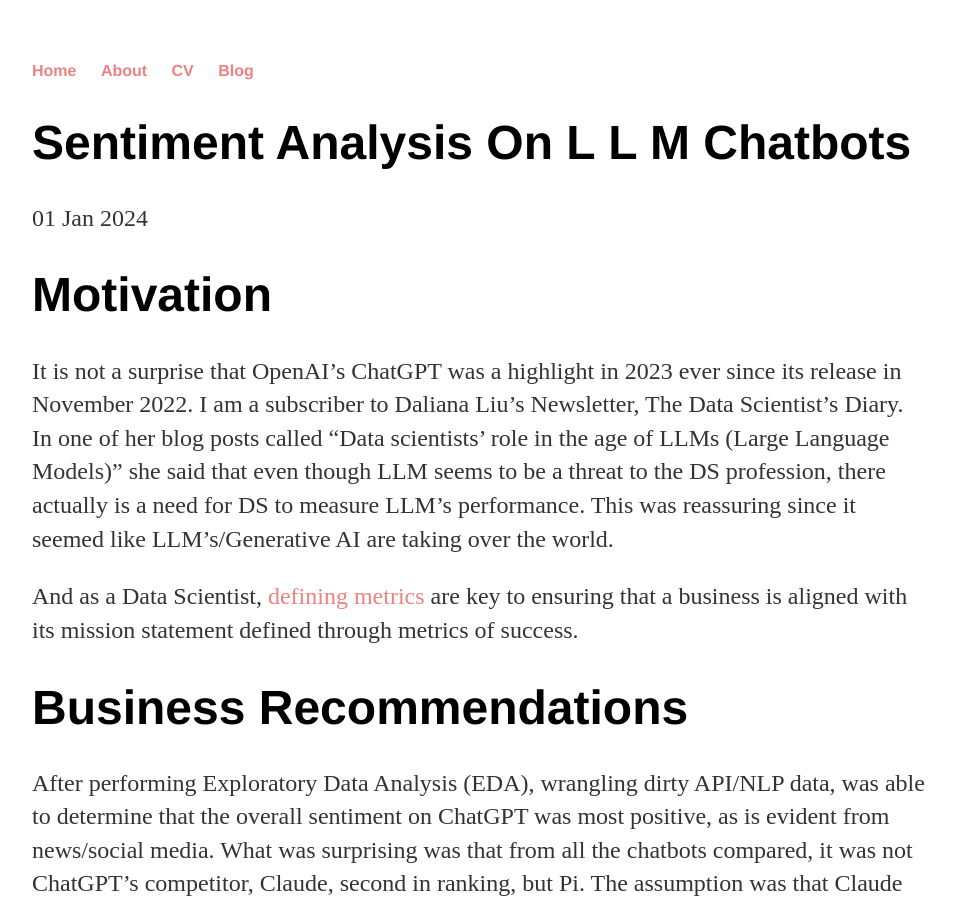
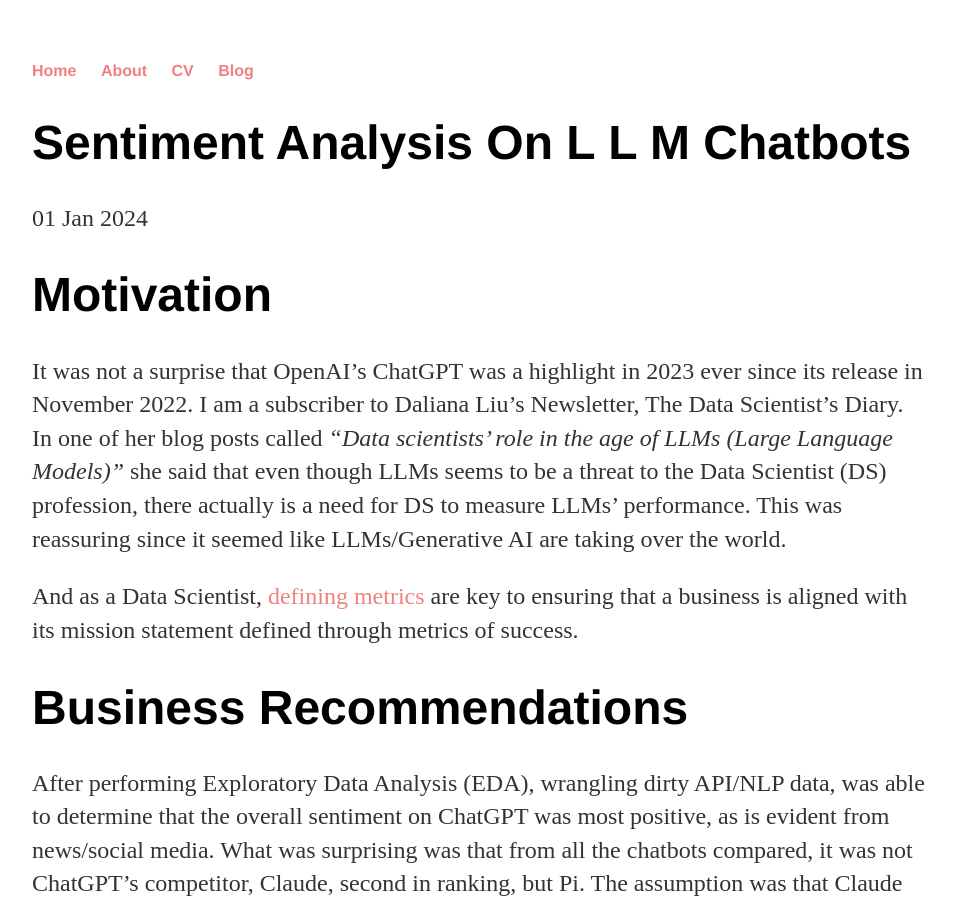
Before and after one commit to mindyng/mindyng.github.io, a Jekyll site: the page built from _posts/2024-01-01-Sentiment-Analysis-On-L-L-M-Chatbots.md, in a window 1280 px wide and 900 px high. Shown: the whole window, without its empty margins (160-1115 px from the left). Built offline with Jekyll 4.4.1, drawn with Linux system fonts in a browser that asks for light colours; our own code applies the rules of GitHub Pages for plain Markdown files.

Commit message:
Update 2024-01-01-Sentiment-Analysis-On-L-L-M-Chatbots.md

```diff
--- a/_posts/2024-01-01-Sentiment-Analysis-On-L-L-M-Chatbots.md
+++ b/_posts/2024-01-01-Sentiment-Analysis-On-L-L-M-Chatbots.md
@@ -1,10 +1,10 @@
 # Motivation
 
-It is not a surprise that OpenAI's ChatGPT was a highlight in 2023 ever since its release in November 2022.
+It was not a surprise that OpenAI's ChatGPT was a highlight in 2023 ever since its release in November 2022.
 I am a subscriber to Daliana Liu's Newsletter, The Data Scientist's Diary. In one of her blog posts called
-"Data scientists' role in the age of LLMs (Large Language Models)" she said that even though LLM seems to be
-a threat to the DS profession, there actually is a need for DS to measure LLM's performance. This was reassuring
-since it seemed like LLM's/Generative AI are taking over the world.
+_"Data scientists' role in the age of LLMs (Large Language Models)"_ she said that even though LLMs seems to be
+a threat to the Data Scientist (DS) profession, there actually is a need for DS to measure LLMs' performance.
+This was reassuring since it seemed like LLMs/Generative AI are taking over the world.
 
 And as a Data Scientist, [defining metrics](https://data-chef.notion.site/Metric-Overview-fe3202bb07624dde85d2d1d8aee3fc8d)
 are key to ensuring that a business is aligned with its mission statement defined through metrics of success.
```
